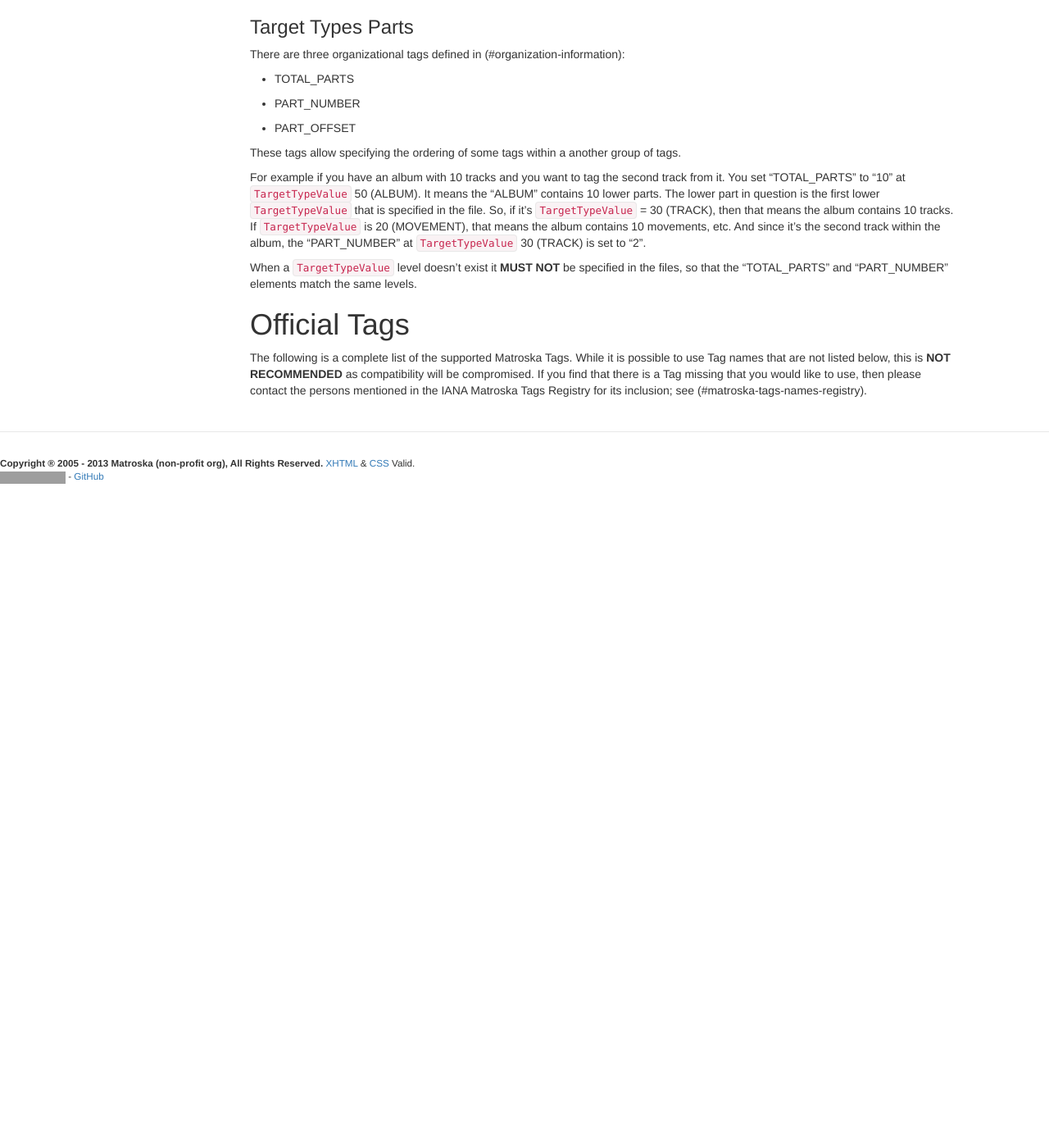
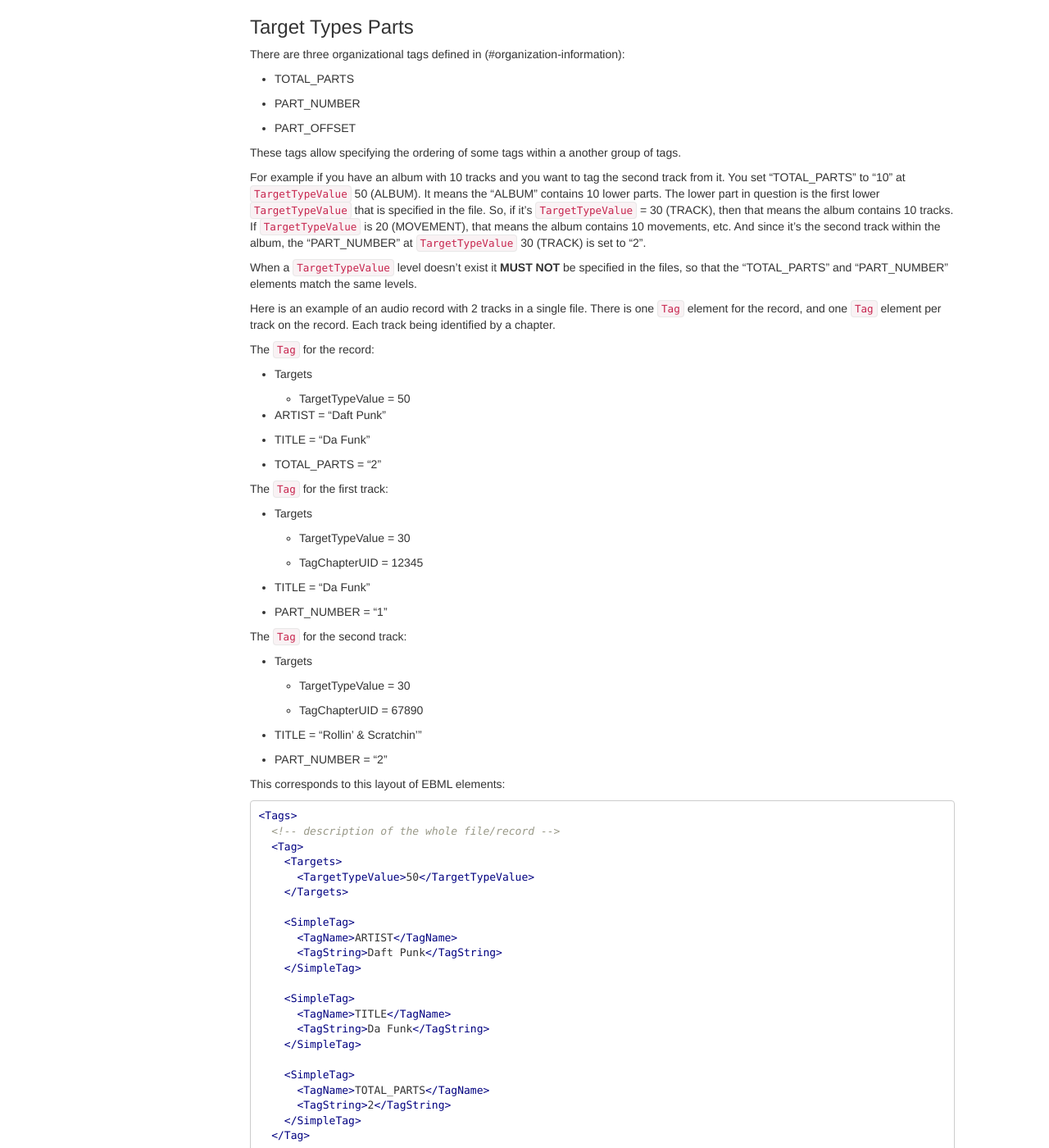
Before and after one commit to ietf-wg-cellar/matroska-specification, a Jekyll site: the page built from tagging.md, in a window 1280 px wide and 1400 px high, scrolled down 3046 px. Shown: the whole window at 82% size. Built offline with Jekyll 4.4.1, drawn with Linux system fonts in a browser that asks for light colours; our own code applies the rules of GitHub Pages for plain Markdown files; before the commit the page ends 3676 px from its top, so only the background shows below that; some of the changed text lies outside the part shown; grey boxes are pictures that could not be loaded.

Commit message:
Add a 2-track record example for PART_NUMBER/TOTAL_PARTS
Fixes #876

````diff
--- a/tagging.md
+++ b/tagging.md
@@ -206,6 +206,110 @@ And since it's the second track within the album, the "PART_NUMBER" at `TargetTy
 When a `TargetTypeValue` level doesn't exist it **MUST NOT** be specified in the files, so that the "TOTAL_PARTS"
 and "PART_NUMBER" elements match the same levels.
 
+Here is an example of an audio record with 2 tracks in a single file.
+There is one `Tag` element for the record, and one `Tag` element per track on the record.
+Each track being identified by a chapter.
+
+The `Tag` for the record:
+
+* Targets
+
+  * TargetTypeValue = 50
+
+* ARTIST = "Daft Punk"
+
+* TITLE = "Da Funk"
+
+* TOTAL_PARTS = "2"
+
+The `Tag` for the first track:
+
+* Targets
+
+  * TargetTypeValue = 30
+
+  * TagChapterUID = 12345
+
+* TITLE = "Da Funk"
+
+* PART_NUMBER = "1"
+
+The `Tag` for the second track:
+
+* Targets
+
+  * TargetTypeValue = 30
+
+  * TagChapterUID = 67890
+
+* TITLE = "Rollin' &amp; Scratchin'"
+
+* PART_NUMBER = "2"
+
+This corresponds to this layout of EBML elements:
+```xml
+<Tags>
+  <!-- description of the whole file/record -->
+  <Tag>
+    <Targets>
+      <TargetTypeValue>50</TargetTypeValue>
+    </Targets>
+
+    <SimpleTag>
+      <TagName>ARTIST</TagName>
+      <TagString>Daft Punk</TagString>
+    </SimpleTag>
+
+    <SimpleTag>
+      <TagName>TITLE</TagName>
+      <TagString>Da Funk</TagString>
+    </SimpleTag>
+
+    <SimpleTag>
+      <TagName>TOTAL_PARTS</TagName>
+      <TagString>2</TagString>
+    </SimpleTag>
+  </Tag>
+
+  <!-- description of the first track/chapter -->
+  <Tag>
+    <Targets>
+      <TargetTypeValue>30</TargetTypeValue>
+      <TagChapterUID>12345</TagChapterUID>
+    </Targets>
+
+    <SimpleTag>
+      <TagName>TITLE</TagName>
+      <TagString>Da Funk</TagString>
+    </SimpleTag>
+
+    <SimpleTag>
+      <TagName>PART_NUMBER</TagName>
+      <TagString>1</TagString>
+    </SimpleTag>
+  </Tag>
+
+  <!-- description of the second track/chapter -->
+  <Tag>
+    <Targets>
+      <TargetTypeValue>30</TargetTypeValue>
+      <TagChapterUID>67890</TagChapterUID>
+    </Targets>
+
+    <SimpleTag>
+      <TagName>TITLE</TagName>
+      <TagString>Rollin' & Scratchin'</TagString>
+    </SimpleTag>
+
+    <SimpleTag>
+      <TagName>PART_NUMBER</TagName>
+      <TagString>2</TagString>
+    </SimpleTag>
+  </Tag>
+</Tags>
+```
+
+
 # Official Tags
 
 The following is a complete list of the supported Matroska Tags. While it is possible
````
